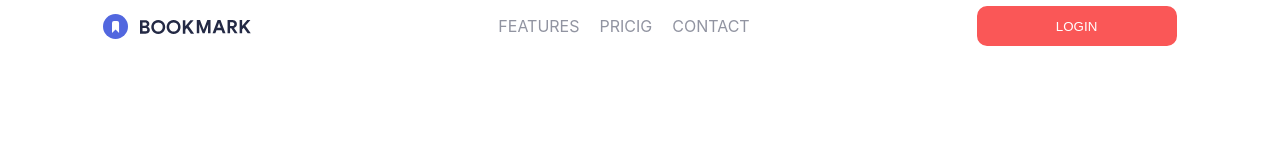
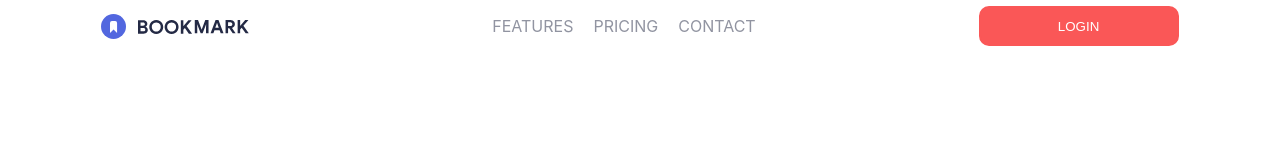
Before and after one commit to steven-mpawulo/bookmark-landing-page, a React (Create React App) app: page / in a window 1280 px wide. Shown: the top 160 px of the page. Built offline with nearby package versions, Linux system fonts and the light colour scheme.

Commit message:
corrects typo in pricing

```diff
--- a/src/components/header/Header.js
+++ b/src/components/header/Header.js
@@ -10,7 +10,7 @@ const Header = () => {
             <nav>
                 <ul >
                     <li><a href="#features">FEATURES</a></li>
-                    <li><a href="#pricing">PRICIG</a></li>
+                    <li><a href="#pricing">PRICING</a></li>
                     <li><a href="#contact">CONTACT</a></li>
                 </ul>
             </nav>
```
